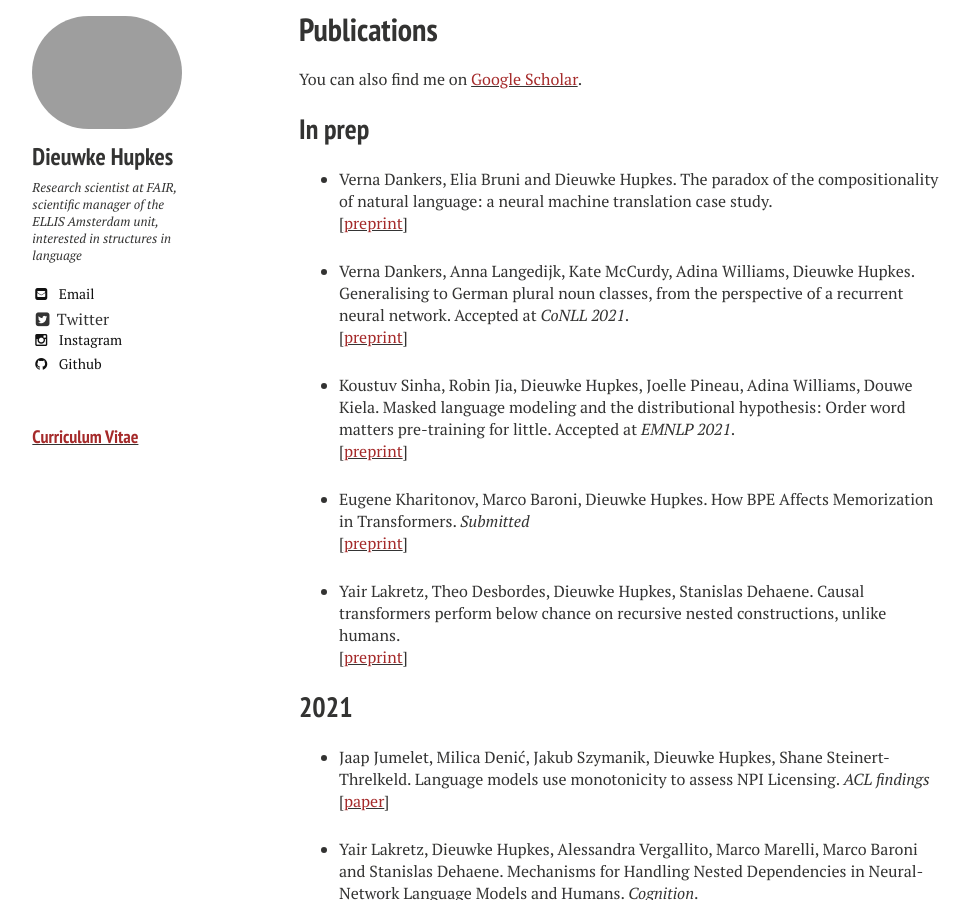
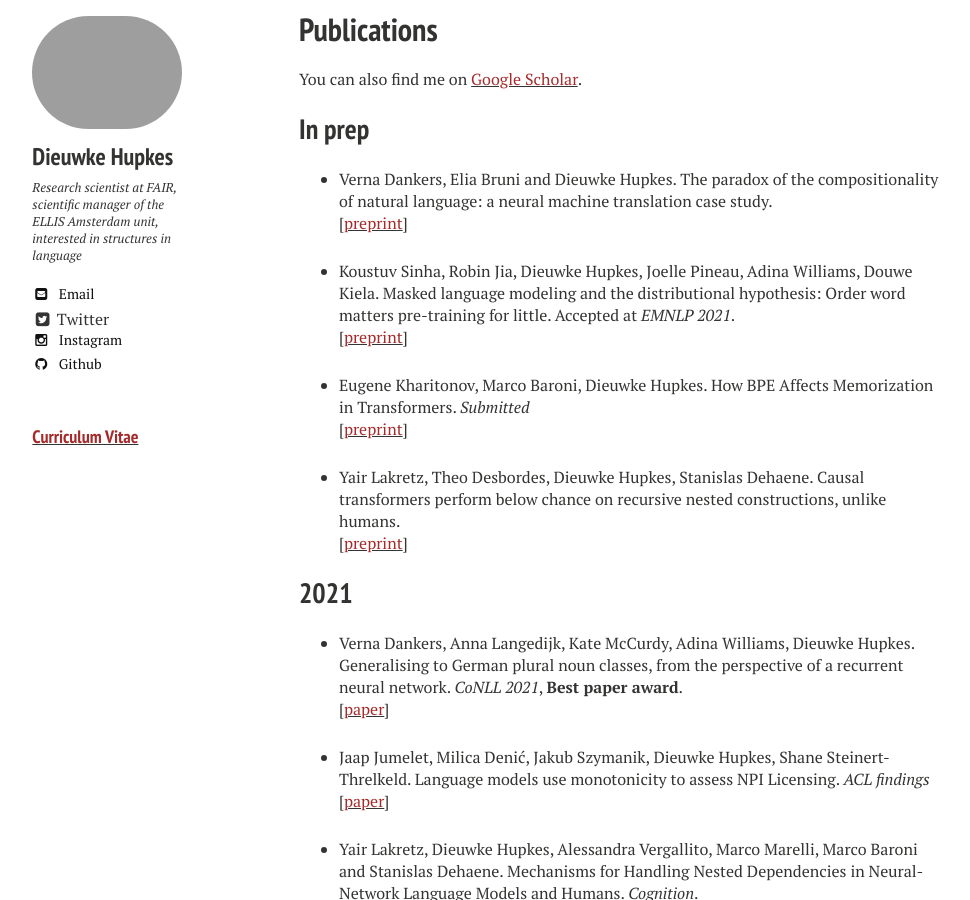
Before and after one commit to dieuwkehupkes/dieuwkehupkes.github.io, a Jekyll site: the page built from publications.md, in a window 1280 px wide and 900 px high, scrolled down 1065 px. Shown: the whole window, without its empty margins (21-991 px from the left). Built offline with Jekyll 4.4.1, drawn with Linux system fonts in a browser that asks for light colours; nearby versions of some CDN libraries; part of the change alters nothing that is shown.

Commit message:
Add best paper award

```diff
--- a/publications.md
+++ b/publications.md
@@ -17,9 +17,6 @@ You can also find me on <a href="https://scholar.google.com/citations?user=tAtSM
 * Verna Dankers, Elia Bruni and Dieuwke Hupkes. The paradox of the compositionality of natural language: a neural machine translation case study. \\
 \[[<font color="brown">preprint</font>](https://arxiv.org/pdf/2108.05885.pdf){:target="blank"}\]
 
-* Verna Dankers, Anna Langedijk, Kate McCurdy, Adina Williams, Dieuwke Hupkes. Generalising to German plural noun classes, from the perspective of a recurrent neural network. Accepted at *CoNLL 2021*.\\
-\[[<font color="brown">preprint</font>](https://aclanthology.org/2021.conll-1.8/){:target="blank"}\]
-
 * Koustuv Sinha, Robin Jia, Dieuwke Hupkes, Joelle Pineau, Adina Williams, Douwe Kiela. Masked language modeling and the distributional hypothesis: Order word matters pre-training for little. Accepted at *EMNLP 2021*. \\
 \[[<font color="brown">preprint</font>](https://arxiv.org/pdf/2104.06644){:target="blank"}\]
 
@@ -32,6 +29,9 @@ You can also find me on <a href="https://scholar.google.com/citations?user=tAtSM
 
 
 ## 2021
+
+* Verna Dankers, Anna Langedijk, Kate McCurdy, Adina Williams, Dieuwke Hupkes. Generalising to German plural noun classes, from the perspective of a recurrent neural network. *CoNLL 2021*, **Best paper award**.\\
+\[[<font color="brown">paper</font>](https://aclanthology.org/2021.conll-1.8/){:target="blank"}\]
 
 * Jaap Jumelet, Milica Denić, Jakub Szymanik, Dieuwke Hupkes, Shane Steinert-Threlkeld. Language models use monotonicity to assess NPI Licensing. *ACL findings*\\
 \[[<font color="brown">paper</font>](https://aclanthology.org/2021.findings-acl.439.pdf){:target="blank"}\]
```
